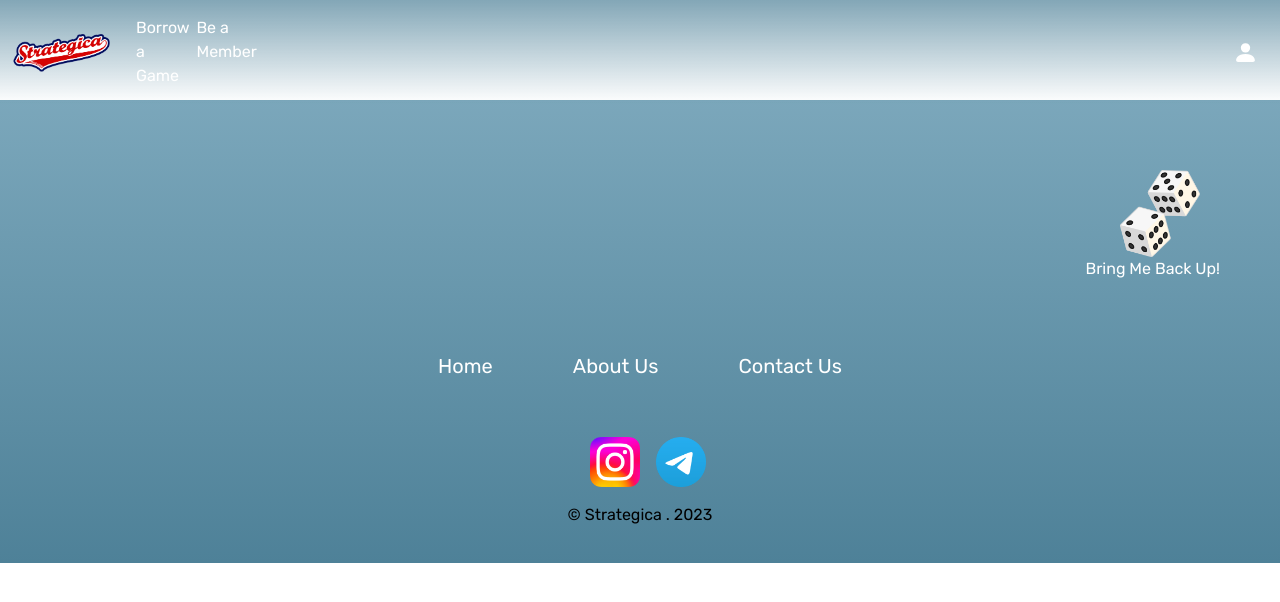
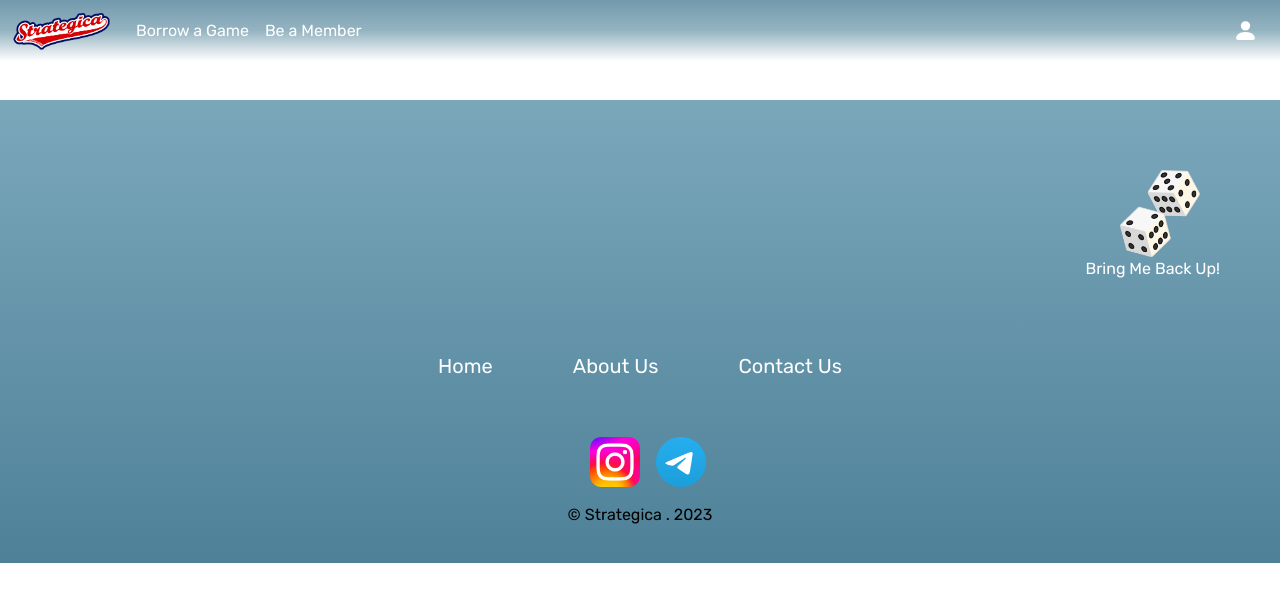
Before and after one commit to jaymelek/WAD2, a Vue app in the folder wad2-maki/: page /games.json in a window 1280 px wide. Shown: the top 602 px of the page. Built offline with nearby package versions, Linux system fonts and the light colour scheme.

Commit message:
navbar fix

```diff
--- a/wad2-maki/src/components/navBar.vue
+++ b/wad2-maki/src/components/navBar.vue
@@ -23,28 +23,31 @@
         </a>
       </router-link>
 
-      <div class="collapse navbar-collapse" id="navbarSupportedContent">
-        <ul class="navbar-nav me-auto mb-2 mb-lg-0">
-          <li :class="[{'nav-item-active': isActive('borrowPage')}, 'hover-effect', 'w-25']">
+      <div class="collapse navbar-collapse" id="navbarSupportedContent"
+      >
+      <div class="d-flex">
+        <ul class="navbar-nav me-auto mb-2 mb-lg-0 ">
+
+          <li :class="[{'nav-item-active': isActive('borrowPage')}, 'hover-effect']">
             <router-link :to="{ name: 'borrowPage' }" style="text-decoration: none;">
               <a class="nav-link" aria-current="page" :style="fontColor"><span class="conHighlighted">Borrow a Game</span></a>
             </router-link>
           </li>
-          <li :class="[{'nav-item-active': isActive('payPage')}, 'hover-effect', 'w-25']">
+          <li :class="[{'nav-item-active': isActive('payPage')}, 'hover-effect', 'w-auto']">
             <router-link :to="{ name: 'payPage' }" style="text-decoration: none;">
               <a class="nav-link" aria-current="page" :style="fontColor"><span class="conHighlighted">Be a Member</span></a>
             </router-link>
           </li>
 
           <!-- Exco Pages -->
-          <li :class="[{'nav-item-active': isActive('addListing')}, 'hover-effect', 'w-25']"
+          <li :class="[{'nav-item-active': isActive('addListing')}, 'hover-effect', 'w-auto']"
           v-if="Global.memberStatus == 2"
           >
             <router-link :to="{ name: 'addListing' }" style="text-decoration: none;">
               <a class="nav-link" aria-current="page" :style="fontColor"><span class="conHighlighted">Add a Listing</span></a>
             </router-link>
           </li>
-          <li :class="[{'nav-item-active': isActive('pendingRequests')}, 'hover-effect', 'w-25']"
+          <li :class="[{'nav-item-active': isActive('pendingRequests')}, 'hover-effect', 'w-auto']"
           v-if="Global.memberStatus == 2"
           >
             <router-link :to="{ name: 'pendingRequests' }" style="text-decoration: none;">
@@ -52,7 +55,8 @@
             </router-link>
           </li>
         </ul>
-      </div> <!-- End of Collapsing Items -->
+      </div> <!-- End of Collapsing Items for md window screen and above -->
+    </div>
 
     </div>
   </nav>
@@ -65,7 +69,8 @@
 <script>
 import "bootstrap/dist/js/bootstrap.bundle.min.js";
 import Global from "../global";
-
+// import { ref } from 'vue'
+// const windowWidth = ref(window.innerWidth)
 
 window.addEventListener('scroll', function () {
     const navbar = document.querySelector('.navbar'); // Select your navbar element
@@ -109,6 +114,10 @@ export default {
       //   paddingTop: routeMeta.padding-top || '0px',
       //   }
       // },
+
+      // mediumScreen() {
+      //   return windowWidth.value >= 768
+      // },
       fontColor(){
         const routeMeta = this.$route.meta;
         return {
@@ -125,7 +134,7 @@ export default {
 
 <style>
 .navbarBackgroundColor{
-  background-image: linear-gradient(to top, rgba(0, 0, 0, 0), rgb(78, 129, 152, 0.7));
+  background-image: linear-gradient(to top, rgba(0, 0, 0, 0), rgb(78, 129, 152, 0.6), rgb(78, 129, 152, 0.8));
 }
 
 .router-link {
--- a/wad2-maki/src/views/pendingRequests.vue
+++ b/wad2-maki/src/views/pendingRequests.vue
@@ -15,12 +15,12 @@
                     <div class="row rounded reviewBox w-100 py-2 mx-0 my-2 align-items-center justify-content-center"
                     v-for="application in applications" :key="application.applicationID"
                     >
-                        <div class="row rounded reviewBox w-100 py-2 mx-0 mt-2 mb-0 align-items-center justify-content-center">
-                            <div class="col-9">
+                        <div class="row rounded reviewBox w-100 py-2 mx-0 mt-2 mb-0 align-items-center justify-content-between">
+                            <div class="col-auto">
                                 <h4 class="mb-0" @click="gotoEvent(application.gameID)">{{ application.gameName }}</h4>
                             </div>
 
-                            <div class="col-3">
+                            <div class="col-auto">
                                 <!-- Each application is a form  -->
                                 <form class="row g-3 justify-content-end align-items-center" id="approveRequest">
                                     <input type="hidden" :value="application.applicationID">
@@ -78,19 +78,19 @@
         <!-- Reviewed Requests ==================================================================================== -->
         <div class="row justify-content-center mt-3">
             <div class="col colWidth">
-                <h1 class="text-start">Reviewed Requests</h1>
+                <h1 class="text-start"><span class="highlighted">Reviewed Requests</span></h1>
 
                 <div class="container-fluid w-100 p-0">
 
                     <div class="row rounded bg-secondary-subtle w-100 py-2 mx-0 my-2 align-items-center justify-content-center"
                         v-for="application in reviewedApplications" :key="application.applicationID"
                         >
-                            <div class="row rounded reviewBox w-100 py-2 mx-0 mt-2 mb-0 align-items-center justify-content-center">
-                                <div class="col-9">
+                            <div class="row rounded reviewBox w-100 py-2 mx-0 mt-2 mb-0 align-items-center justify-content-between">
+                                <div class="col-auto">
                                     <h4 class="mb-0" @click="gotoEvent(application.gameID)">{{ application.gameName }}</h4>
                                 </div>
 
-                                <div class="col-3">
+                                <div class="col-auto">
                                     <!-- Each application is a form  -->
                                     <div class="bg-success statusBar px-3 ms-auto"
                                     v-if="application.status == 'Approved'"
```
